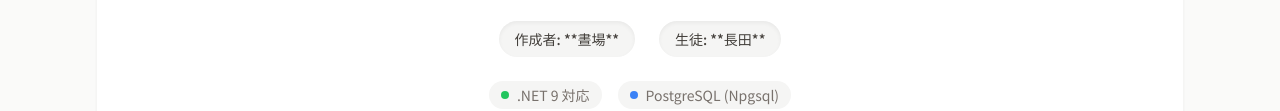
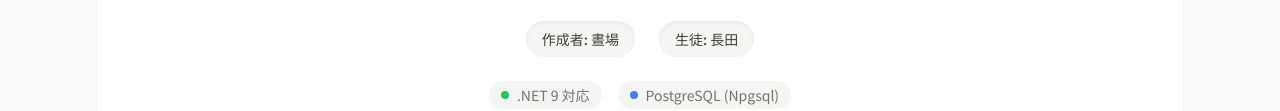
Before and after one commit to mywakou/dotNET_MAUI_DevGuide_OSADA, a plain HTML site: page index.html in a window 1280 px wide. Shown: the part 281-392 px from the top of the page. Drawn offline with nearby package versions, Linux system fonts and the light colour scheme.

```diff
--- a/index.html
+++ b/index.html
@@ -103,10 +103,10 @@
 
             <div class="flex justify-center gap-6 mb-6">
                 <div class="text-sm font-medium text-stone-700 bg-stone-100 px-4 py-2 rounded-full shadow-inner">
-                    作成者: **晝場**
+                    作成者: 晝場
                 </div>
                 <div class="text-sm font-medium text-stone-700 bg-stone-100 px-4 py-2 rounded-full shadow-inner">
-                    生徒: **長田**
+                    生徒: 長田
                 </div>
             </div>
             <div class="flex justify-center gap-4">
@@ -634,4 +634,5 @@
     });
 </script>
 </body>
+
 </html>
```
